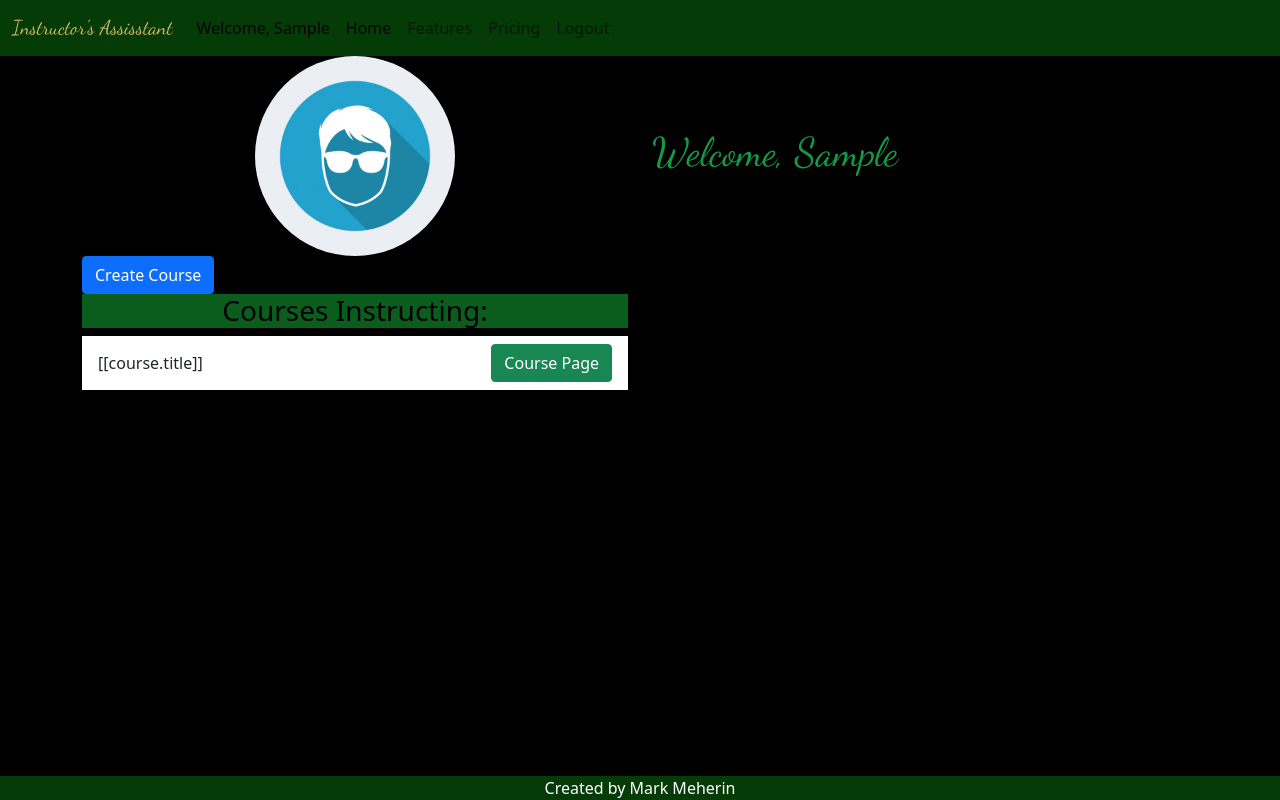
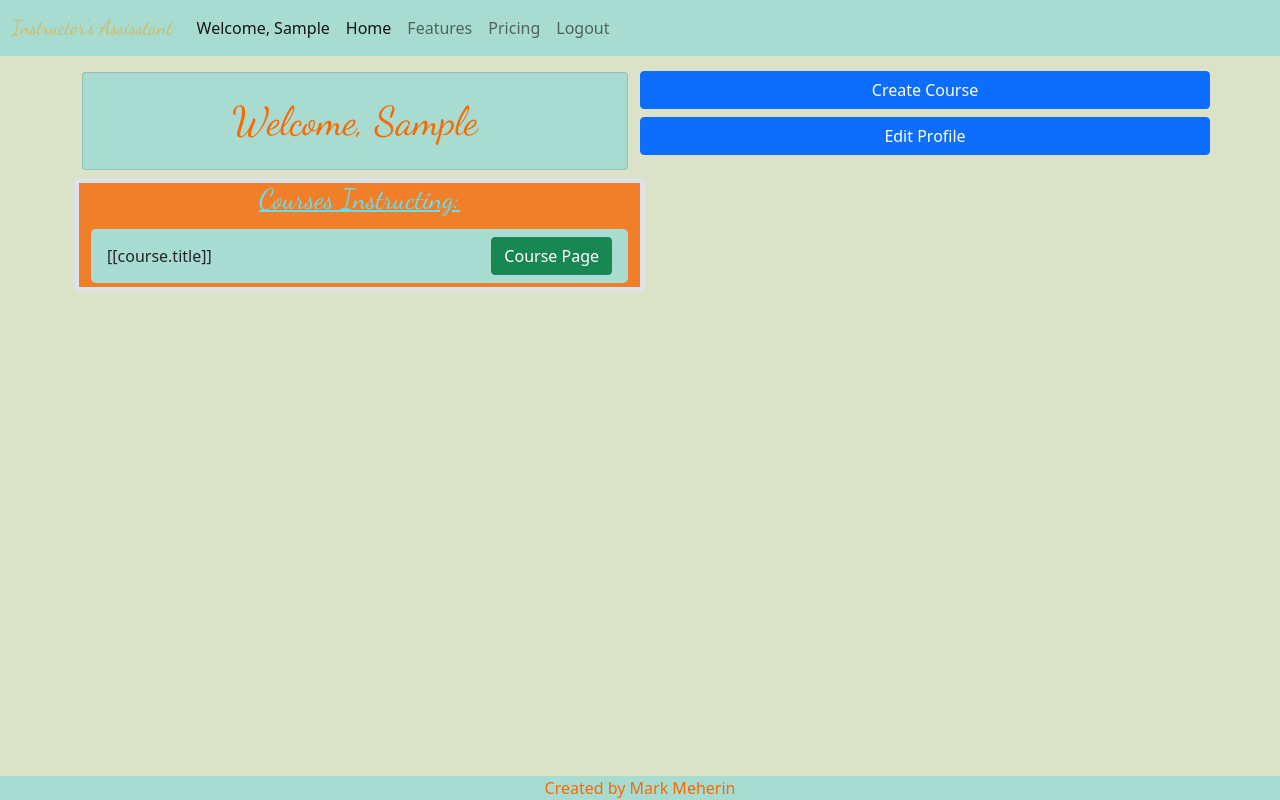
Before and after one commit to Marktm2012/Guild-Captstone, a Django app: page /profile_management/ in a window 1280 px wide. Run offline with Django 3.2, Linux system fonts and the light colour scheme; the visitor is signed in with stand-in values (Sample User, id 1); some libraries are stand-ins or nearby versions.

Commit message:
Edit profile function partially working

```diff
--- a/instuctorproj/instructapp/templates/instructapp/base.html
+++ b/instuctorproj/instructapp/templates/instructapp/base.html
@@ -21,11 +21,11 @@
     <style>
         html,
         body {
-            background-color: black;
+            background-color: #DCE2C8;
         }
 
         nav {
-            background-color: #053B06;
+            background-color: #A8DCD1;
         }
 
         #title_bar {
@@ -37,8 +37,8 @@
             left: 0;
             bottom: 0;
             width: 100%;
-            background-color: #053B06;
-            color: white;
+            background-color: #A8DCD1;
+            color: #F96900;
             text-align: center;
             position: fixed;
         }
--- a/instuctorproj/instructapp/templates/instructapp/profile_management.html
+++ b/instuctorproj/instructapp/templates/instructapp/profile_management.html
@@ -4,44 +4,65 @@
 
 {% block content %}
 <style>
-    #profile_picture {
-        display: flex;
-        justify-content: center;
-    }
     #welcome {
         font-family: Dancing Script;
-        color: #139A43;
+        color: #F96900;
     }
+
     #instruct_title {
-        background-color: #0B5D1E;
-        color: black
+        color: #65DEF1;
+        font-family: Dancing Script;
+        text-align: center;
+    }
+
+    #profile_card {
+        width: 100%;
+        background-color: #A8DCD1;
+    }
+    #teaching_list {
+        background-color: #A8DCD1;
+    }
+    #courses_taught {
+        background-color: #F17F29;
     }
 </style>
 <div id="profile_app" class="container">
     <div class="row d-flex align-items-center">
-        <div id="profile_picture" class="col">
-            {% if user.profile_picture%}
-            <img class="img-fluid rounded-circle" src="{{user.profile_picture.url}}" width="200">
-            {%else%}
-            <img class="img-fluid rounded-circle" src="instructor/uploaded_files/images/generic_nerd_image.jpg" width="200">
-            {%endif%}
+        <div class="col">
+            <div id="profile_card" class="card mt-3 rounded-2">
+                <div class="col pt-2 d-flex justify-content-center">
+                    {% if user.profile_picture%}
+                    <img class="img-fluid border border-5 rounded-circle" src="{{user.profile_picture.url}}" width="350">
+                    {%endif%}
+                </div>
+                <div class="card-body d-flex justify-content-center">
+                    <h1 id="welcome">Welcome, {{user.first_name}}</h1>
+                </div>
+            </div>
         </div>
-        <div id="welcome" class="col">
-            <h1>Welcome, {{user.first_name}}</h1>
+        <div class="col">
+            <div class="row">
+                <!-- Modal Launch button for Course Creation -->
+                <button type="button" class="btn btn-primary" data-bs-toggle="modal" data-bs-target="#CourseCreation">Create Course</button>
+            </div>
+            <div class="row mt-2">
+                <!-- Modal Launch button for Edit Profile -->
+                <button type="button" class="btn btn-primary" data-bs-toggle="modal" data-bs-target="#EditProfileModal">Edit Profile</button>
+            </div>
+
         </div>
     </div>
 
-    <!-- Modal Launch button for Course Creation -->
-    <button type="button" class="btn btn-primary" data-bs-toggle="modal" data-bs-target="#CourseCreation">Create
-        Course</button>
+
     <!-- list for classes enrolled in/instructing -->
     <div class="row">
 
-        <div class="col">
-            <div id="instruct_title" class="text-center"><h3>Courses Instructing:</h3></div>
+        <div id="courses_taught" class="col mt-2 mx-1 border border-5 rounded-3">
+            <h3 id="instruct_title"><u>Courses Instructing:</u></h3>
             <ul v-for="(course, index) in instructing" class="list-group list-group-flush">
-                <li class="list-group-item d-flex justify-content-between align-items-center">
-                    <span>[[course.title]]</span><a class="btn btn-success" :href="'/course_page/'+course.id+'/'">Course Page</a>
+                <li id="teaching_list" class="list-group-item d-flex justify-content-between align-items-center my-1 rounded-3">
+                    <span>[[course.title]]</span><a class="btn btn-success" :href="'/course_page/'+course.id+'/'">Course
+                        Page</a>
                 </li>
             </ul>
         </div>
@@ -64,7 +85,6 @@
                     </div>
                     <div>
                         <label for="overview">Overview:</label>
-                        <!-- <input type="hidden" name="overview" v-model="overview"> -->
                         <ckeditor v-model="overview" :config="editorConfig"></ckeditor>
                     </div>
                     <div>
@@ -73,11 +93,71 @@
                     </div>
                     <div class="input-group mb-3">
                         <span class="input-group-text">$</span>
-                        <input type="number" class="form-control" v-model="price" aria-label="Amount (to the nearest dollar)">
+                        <input type="number" class="form-control" v-model="price"
+                            aria-label="Amount (to the nearest dollar)">
                         <span class="input-group-text">.00</span>
                     </div>
                     <button type="submit" data-bs-dismiss="modal" @click="createCourse" class="btn btn-primary">Create
                         Course</button>
+                </div>
+            </div>
+        </div>
+    </div>
+
+    <!-- Modal for Editing Profile Information -->
+    <div class="modal fade" id="EditProfileModal" tabindex="-1">
+        <div class="modal-dialog modal-lg">
+            <div class="modal-content">
+                <div class="modal-header">
+                    <h5 class="modal-title" id="EditProfileModalLabel">Edit Profile</h5>
+                    <button type="button" class="btn-close" data-bs-dismiss="modal" aria-label="Close"></button>
+                </div>
+                <div class="modal-body">
+                    <div class="row">
+                        <div class="col">
+                            <label for="edit_username">Username</label>
+                            <input class="form-control" id="edit_username" v-model="editUsername" type="text">
+                        </div>
+                        <div class="col">
+                            <label for="editpassord">Password</label>
+                            <input class="form-control" id="editpassword" v-model="editPassword" type="password">
+                        </div>
+                        <div class="col">
+                            <label for="re_password">Re-Enter Password</label>
+                            <input class="form-control" id="re_password" type="password" v-model="re_password">
+                        </div>
+                    </div>
+                    <div class="row">
+                        <div class="col">
+                            <label for="edit_first">First Name</label>
+                            <input class="form-control" id="edit_first" type="text" v-model="editFirstname">
+                        </div>
+                        <div class="col">
+                            <label for="edit_last">Last Name</label>
+                            <input class="form-control" id="edit_last" type="text" v-model="editLastname">
+                        </div>
+                        <div class="col">
+                            <label for="edit_location">Location</label>\
+                            <input id="edit_location" v-model="editLocation" class="form-control" type="text">
+                        </div>
+                    </div>
+                    <div class="row">
+                        <div class="col">
+                            <label for="edit_email">E-Mail</label>
+                            <input class="form-control" id="edit_email" type="email" v-model="editEmail">
+                        </div>
+                        <div class="col">
+                            <label for="edit_phone">Phone Number</label>
+                            <input class="form-control" type="number" v-model="editPhone" id="edit_phone">
+                        </div>
+                    </div>
+                    <div class="row">
+                        <label for="edit_bio">Bio</label>
+                        <ckeditor id="edit_bio" v-model="editBio" :config="editorConfig"></ckeditor>
+                    </div>
+                </div>
+                <div class="modal-footer">
+                    <button type="button" v-bind:disabled="editPassword != re_password" v-on:click="editProfile" data-bs-dismiss="modal" class="btn btn-primary">Save changes</button>
                 </div>
             </div>
         </div>
@@ -98,6 +178,15 @@
             overview: '<p></p>',
             start_date: '',
             price: '',
+            editUsername: '{{user.username}}',
+            editFirstname: '{{user.first_name}}',
+            editLastname: '{{user.last_name}}',
+            editEmail: '{{user.email}}',
+            editPhone: '{{user.phone_number}}',
+            editLocation: '{{user.location}}',
+            editBio: `{{user.bio|safe}}`,
+            editPassword: '',
+            re_password: '',
         },
         methods: {
             getInstructed: function () {
@@ -112,7 +201,7 @@
                     this.instructing = response.data['instructing']
                 })
             },
-            clearFields:function() {
+            clearFields: function () {
                 this.title = ''
                 this.overview = '<p></p>'
                 this.start_date = ''
@@ -122,7 +211,7 @@
                 axios({
                     method: "post",
                     url: "{% url 'instructapp:create_course' %}",
-                    headers: {'X-CSRFToken': '{{ csrf_token}}'},
+                    headers: { 'X-CSRFToken': '{{ csrf_token}}' },
                     data: {
                         title: this.title,
                         overview: this.overview,
@@ -133,7 +222,26 @@
                     this.getInstructed()
                     this.clearFields()
                 })
-            }
+            },
+            editProfile: function() {
+                axios({
+                    method: "post",
+                    url: "{% url 'instructapp:edit_profile' %}",
+                    headers: {'X-CSRFToken': '{{ csrf_token }}'},
+                    data: {
+                        username: this.editUsername,
+                        first_name: this.editFirstname,
+                        last_name: this.editLastname,
+                        email: this.editEmail,
+                        phone_number: this.editPhone,
+                        location: this.editLocation,
+                        bio: this.editBio,
+                        password: this.password,
+                    }
+                }).then((response) => {
+                    console.log(response.data)
+                })
+            },
 
         },
         created: function () {
--- a/instuctorproj/instructapp/urls.py
+++ b/instuctorproj/instructapp/urls.py
@@ -9,5 +9,7 @@ urlpatterns = [
     path('create_lesson/', views.create_lesson, name="create_lesson"),
     path('get_course/', views.get_course, name="get_course"),
     path('courses_taught/', views.courses_taught, name="courses_taught"),
-    path('create_course/', views.create_course, name="create_course")
+    path('create_course/', views.create_course, name="create_course"),
+    path('profile/', views.public_page, name="public_page"),
+    path('edit_profile/', views.edit_profile, name="edit_profile")
 ]
--- a/instuctorproj/instructapp/views.py
+++ b/instuctorproj/instructapp/views.py
@@ -15,6 +15,9 @@ def course_page(request, course_id):
         'course_id':course_id,
     }
     return render(request, 'instructapp/course_page.html', context)
+
+def public_page(request):
+    return render(request, 'instructapp/public_page.html/')
 
 def get_course(request):
     course_id = request.GET['course_id']
@@ -84,3 +87,19 @@ def create_course(request):
     course_set = Course(title=title,overview=overview,start_date=start_date,instructor=instructor,price=price)
     course_set.save()
     return HttpResponse('ok')
+
+@login_required
+def edit_profile(request):
+    data = json.loads(request.body)
+    user_set = request.user
+    if data['username'] == '':
+        user_set.username == user_set.username
+    else:
+        user_set.username = data['username']
+    if data['password'] == '':
+        user_set.password = user_set.password
+    else:
+        user_set.password = data['password']
+
+    user_set.save()
+    return HttpResponse('ok')
--- a/instuctorproj/users/views.py
+++ b/instuctorproj/users/views.py
@@ -42,7 +42,7 @@ def login(request):
         user = django.contrib.auth.authenticate(request, username=username, password=password)
         if user is not None:
             django.contrib.auth.login(request, user)
-            return HttpResponseRedirect(reverse('instructapp:profile'))
+            return HttpResponseRedirect(reverse('instructapp:profile_management'))
         else:
             return render(request, 'users/register.html', {'error': 'Incorrect username or password'})
     else:
```
Also changed, not shown: instuctorproj/instructapp/templates/instructapp/public_page.html (added, +12 -0 lines).
